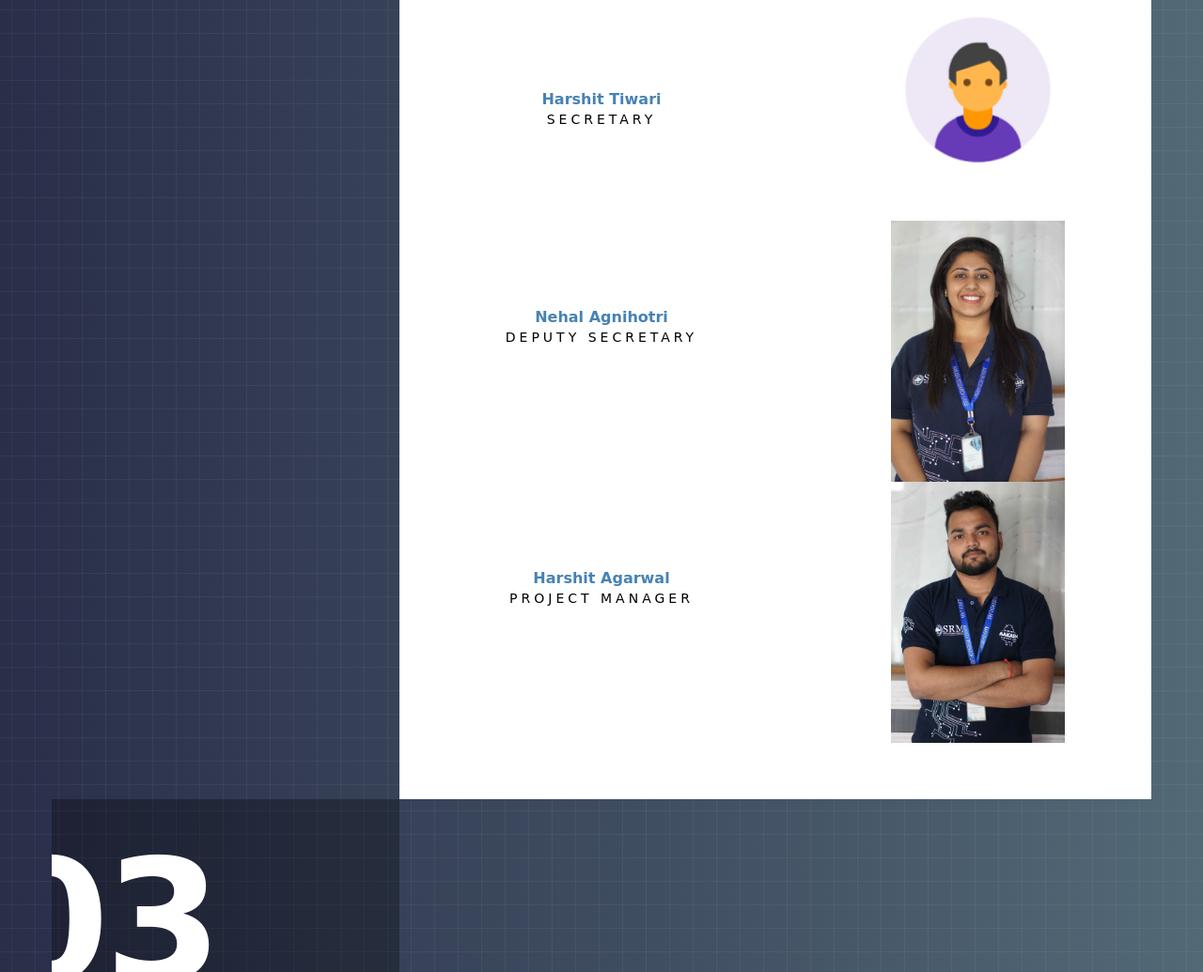
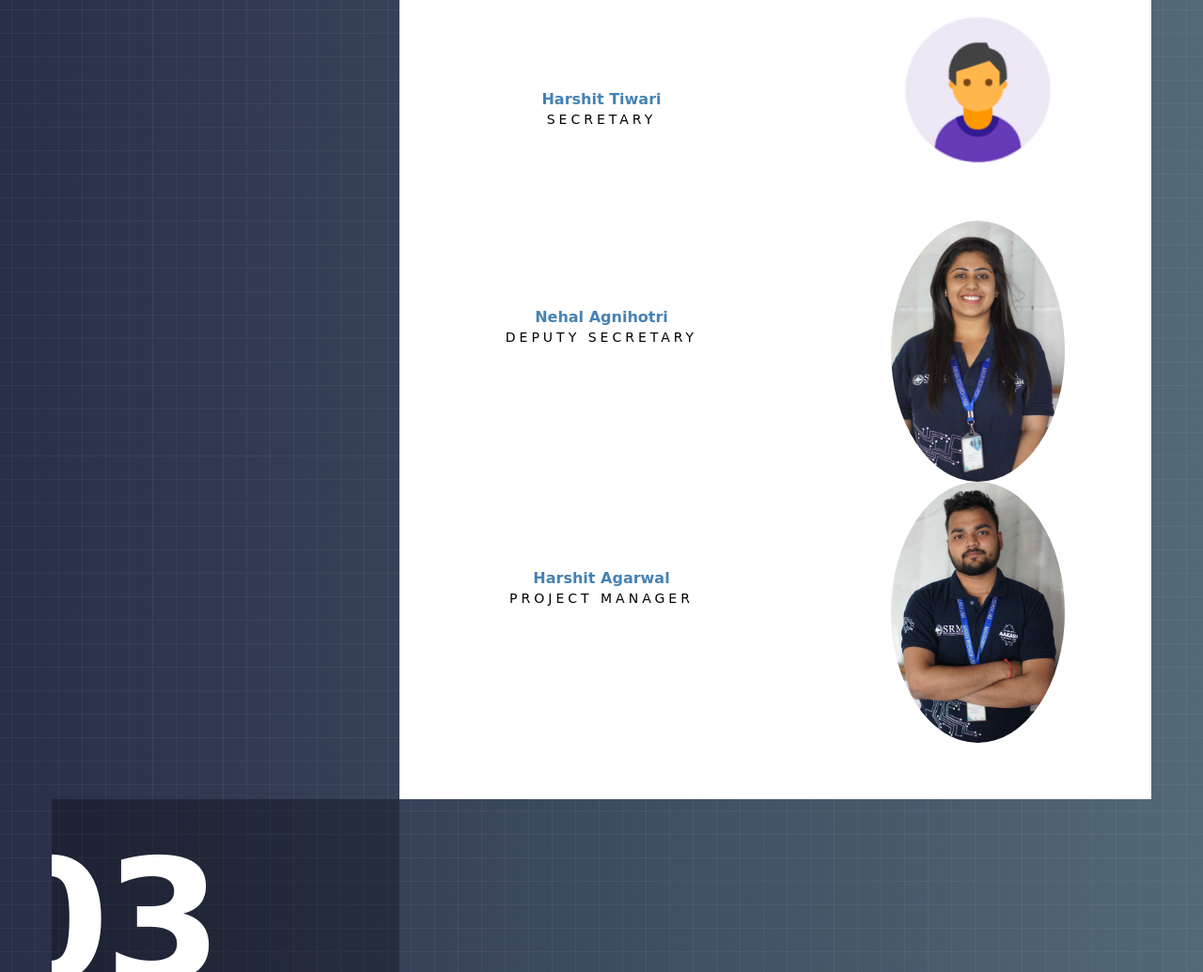
Before and after one commit to mkenwey/ARLW, a plain HTML site: page index.html in a window 1280 px wide. Shown: the part 2250-3285 px from the top of the page at 94% size. Drawn offline with Linux system fonts and the light colour scheme; a web font is replaced by a local one.

Commit message:
Update index.html

```diff
--- a/index.html
+++ b/index.html
@@ -160,7 +160,7 @@ xmlns:xlink="http://www.w3.org/1999/xlink" x="0px" y="0px"
 
                                         </div>
                                         <div class="member-image-holder">
-                                            <img src="images/team/nehal.png" alt="">
+                                            <img src="images/team/nehal.png" alt="" style="border-radius:50%;">
                                         </div>
                                         <div class="clear"></div>
                                     </li>
@@ -172,7 +172,7 @@ xmlns:xlink="http://www.w3.org/1999/xlink" x="0px" y="0px"
 
                                         </div>
                                         <div class="member-image-holder">
-                                            <img src="images/team/harshit.png" alt="">
+                                            <img src="images/team/harshit.png" alt="" style="border-radius:50%;">
                                         </div>
                                         <div class="clear"></div>
                                     </li>
```
